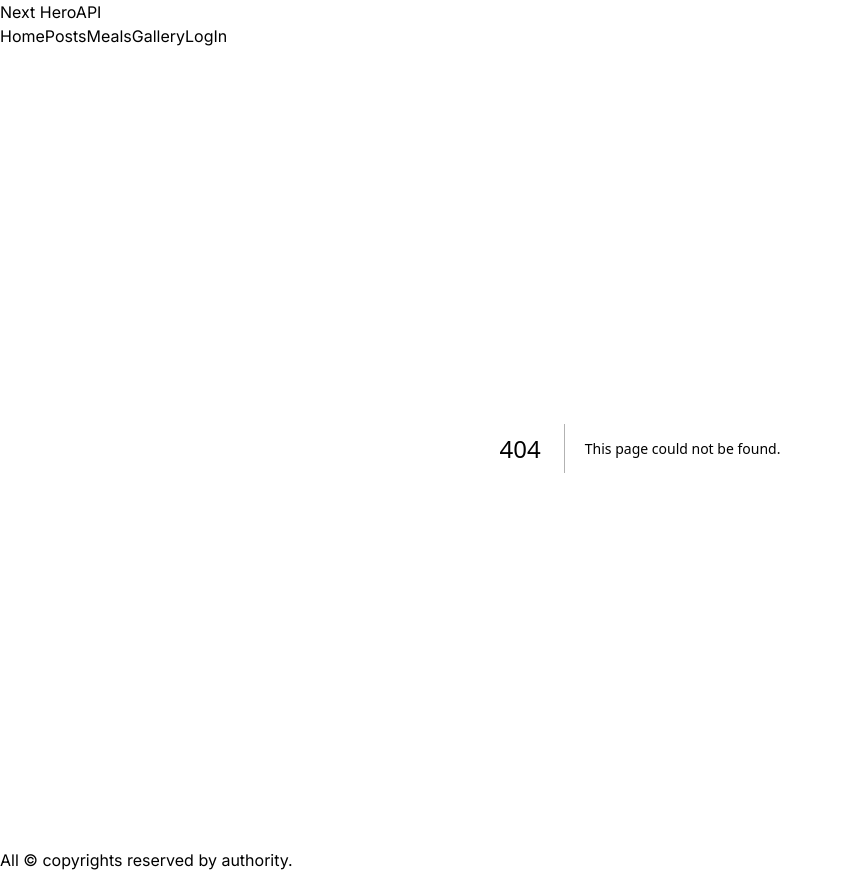
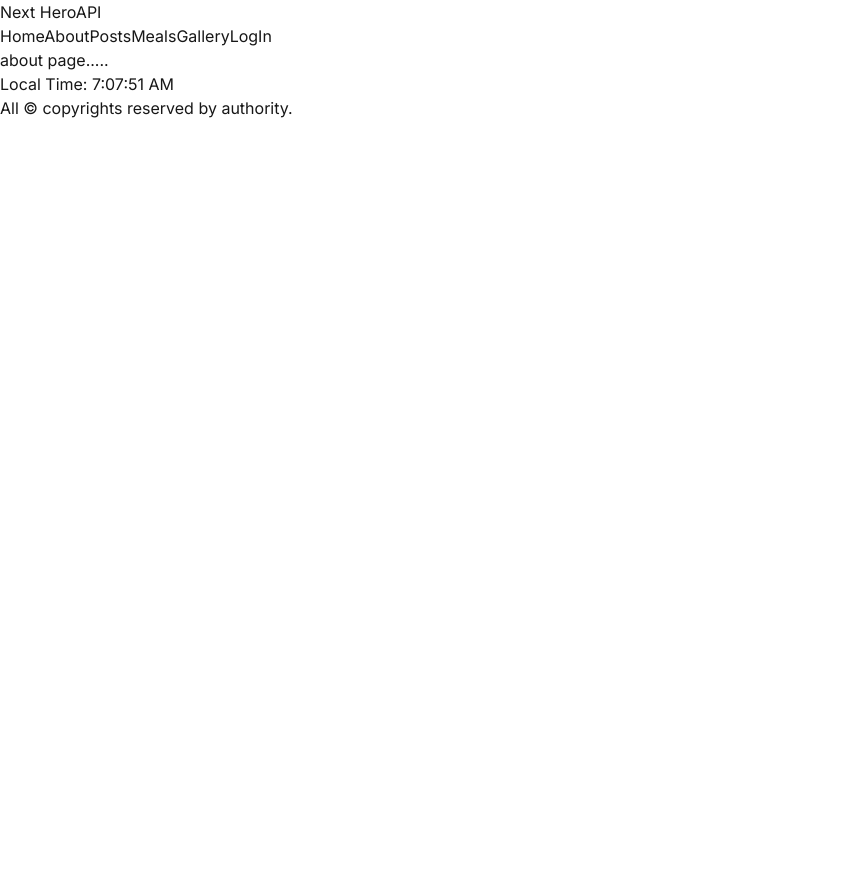
Before and after one commit to DipuBarua/next-hero-with-api, a Next.js app: page /about in a window 1280 px wide. Before the commit this address had no page. Shown: the whole page, without its empty margins (0-843 px from the left). After the commit the page ends 800 px from the top, so only its background shows below. Built offline with nearby package versions, Linux system fonts and the light colour scheme.

Commit message:
learned Caching and Revalidating with time, loader with api data

```diff
--- /dev/null
+++ b/src/app/about/page.jsx
@@ -0,0 +1,20 @@
+import React from 'react';
+
+const getTime = async () => {
+    // const res = await fetch("http://localhost:3000/time", { cache: "no-store" });
+    //in every click, will get update.
+    const res = await fetch("http://localhost:3000/time", { next: { revalidate: 5 } });//after every 5sec, will get update
+    const data = await res.json();
+    return data.currentTime;
+}
+const AboutPage = async () => {
+    const localTime = await getTime();
+    return (
+        <div className=' min-h-screen'>
+            <p>about page.....</p>
+            <h1 className=' py-5 text-2xl text-red-400 font-black'>Local Time: {localTime}</h1>
+        </div>
+    );
+};
+
+export default AboutPage;
--- /dev/null
+++ b/src/app/time/route.js
@@ -0,0 +1,8 @@
+
+// export const dynamic = "force-dynamic"
+
+export async function GET() {
+    return Response.json({
+        currentTime: new Date().toLocaleTimeString()
+    })
+}
--- a/src/components/Navbar.jsx
+++ b/src/components/Navbar.jsx
@@ -11,6 +11,10 @@ const Navbar = () => {
         {
             title: "Home",
             path: "/"
+        },
+        {
+            title: "About",
+            path: "/about"
         },
         {
             title: "Posts",
```
Also changed, not shown: src/app/posts/loading.jsx (added, +9 -0 lines), 1 other file (tests, documents, lock files or other folders).
